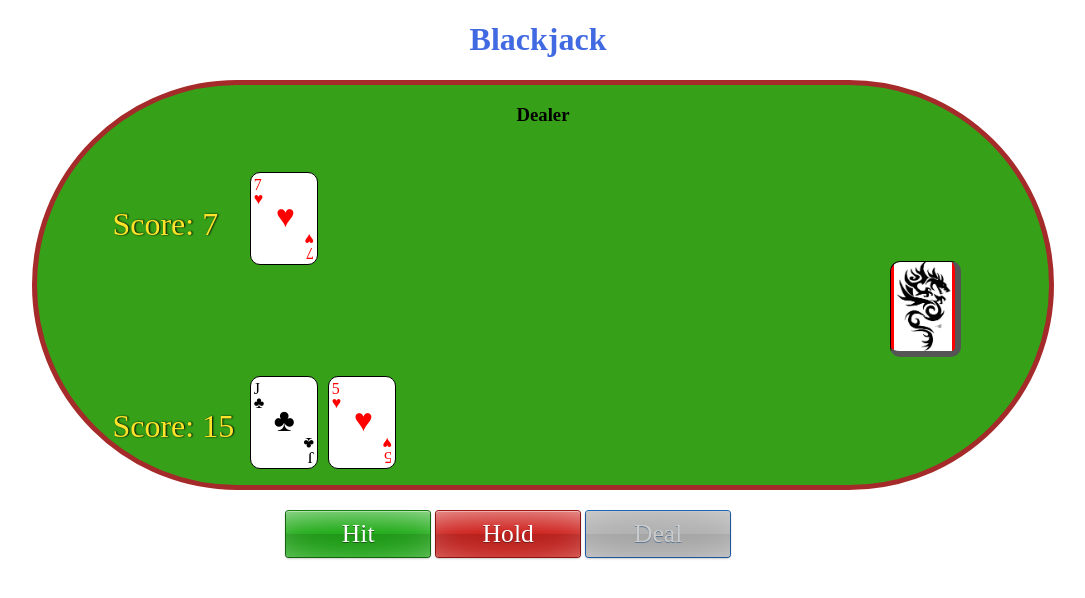
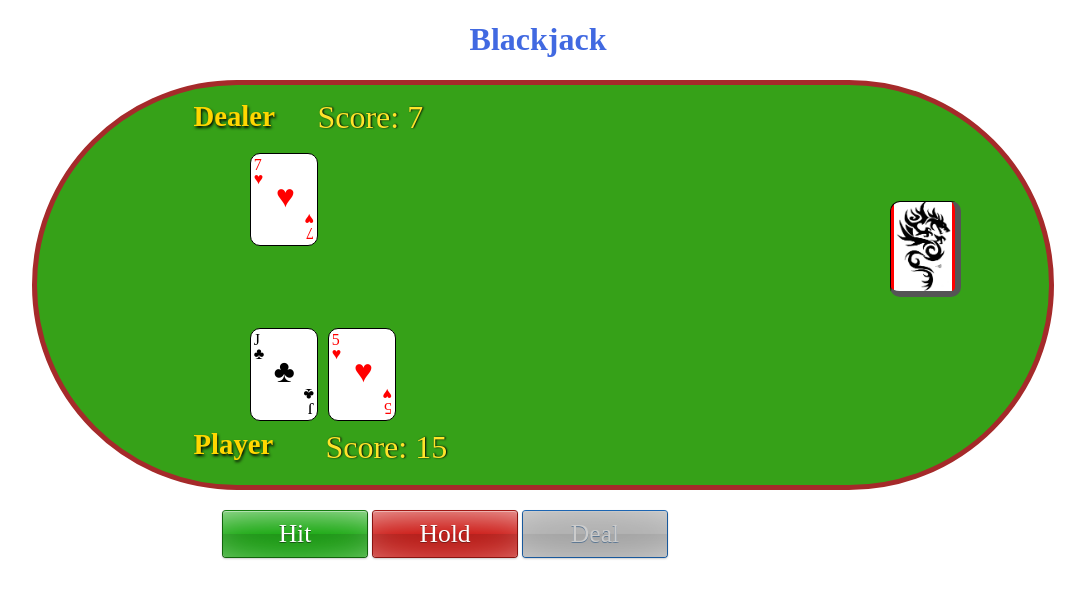
Before and after one commit to jbenkual/blackjack, a website built with webpack: page src/index.html in a window 1280 px wide. Both pictures are taken after a click on the element "Deal". Shown: the whole page, without its empty margins (102-1187 px from the left). Built offline with nearby package versions, Linux system fonts and the light colour scheme.

Commit message:
Switched elements to absolute position

```diff
--- a/src/css/index.css
+++ b/src/css/index.css
@@ -15,13 +15,26 @@ h1 {
 }
 
 h3 {
-  color: black;
+  position: absolute;
+  color: gold;
+  text-shadow: 1px 2px 3px black;
   text-align: center;
+  float: left;
+  margin-left: 156px;
+  margin-top: 15px;
+  font-size: 180%;
+
+}
+
+#name1 {
+  padding-top: 310px;
+
 }
 
 table {
   border-spacing: 10px;
   margin-left: 20%;
+  margin-top: 40px;
 }
 
 tr {
@@ -30,6 +43,10 @@ tr {
 td {
   width: 64px;
   height: 89px;
+}
+
+td.spacer {
+  height: 60px;
 }
 
 .card {
@@ -153,15 +170,20 @@ td {
 }
 
 .victory {
+  position: absolute;
   vertical-align: top;
   text-align: center;
   font-size: 150%;
   color: white;
+  text-shadow: 1px 1px black;
+  float:left;
+  padding-top: 180px;
+  padding-left: 340px;
 }
 
 .actionList {
    margin: auto;
-   width: 40%;
+   width: 50%;
    margin-top: 20px;
 }
 
@@ -170,25 +192,24 @@ td {
 }
 
 .score {
+  position: absolute;
   font-size: 200%;
   width: 150px;
   height: 50px;
   float: left;
   color: #FFE42A;
   text-shadow: 1px 0px 2px black;
+  padding-left: 280px;
+  /*margin-left: 500px;*/
 }
 
 #score1 {
-
-  margin-top: -57%;
-  margin-left: 50%;
-
+  padding-top: 330px;
 }
 
 #score2 {
-  margin-bottom: -200%;
-  margin-top: 32%;
-  margin-left: 50%;
+  /*margin-bottom: -200%;*/
+  /*margin-bottom: -200px;*/
 }
 .hidden {
   display: none;
--- a/src/index.html
+++ b/src/index.html
@@ -12,8 +12,10 @@
 		<div class="everything">
 			<div id="playArea">
 				<h3 id="name2">Dealer</h3>
-				<div class="iblock"><div id="score2" class="score hidden">Score:</div></div>
+				<div class="iblock"><div id="score2" class="score">Score:</div></div>
 				<div class="iblock" id="deckParent"><div id="deck" class="card back deck depthBorder"></div></div>
+				<div class="iblock"><div id="score1" class="score">Score:</div></div>
+				<h3 id="name1">Player</h3>
 				<table id="hand">
 					<tbody>
 						<tr id= "dealerRow">
@@ -26,8 +28,7 @@
 						</tr>
 					</tbody>
 				</table>
-				<div class="iblock"><div id="score1" class="score hidden">Score:</div></div>
-				<h3 id="name1">Player</h3>
+
 			</div>
 		</div>
 		<div class="actionList">
--- a/src/js/main.js
+++ b/src/js/main.js
@@ -14,6 +14,7 @@ let htmlSuits = {
 };
 
 let dom = {}; // Store DOM Elements
+let score = {"p1": 0, "p2": 0};
 
 let cardVals = ['A', 'K', "Q", 'J'];
 let cardSuits = ['S', 'H', "D", "C"];
@@ -69,8 +70,10 @@ let drawCard = (deck, player) => {
 };
 
 let reshuffle = () => {
+	console.log("reshuffle deck", deck.length, usedDeck.length);
 	deck.push.apply(deck, usedDeck.splice(0));
 	deck = _.shuffle(deck);
+	console.log("new deck length", deck.length);
 };
 
 let bust = (player) => victory(Object.keys(hands)[2-player[1]]);
@@ -130,17 +133,21 @@ let hold = () => {
 };
 
 let victory = (player) => {
-	console.log("v = " + player);
+	score[player]++;
 	let v = document.getElementById("victoryMessage");
 	if(player === "p1") {
+		dom.name1.innerHTML = "Player [" + score[player] + "]";
 		v.innerHTML = "You win!";
 	}
 	else if(player === "p2") {
+		dom.name2.innerHTML = "Dealer [" + score[player] + "]";
 		v.innerHTML = "You lose!";
 	}
 	else {
 		v.innerHTML = "Its a draw!";
 	}
+
+
 	resetButtons();
 };
 
@@ -150,8 +157,9 @@ let deal = () => {
 	}
 	resetTable();
 
-	//usedDeck = hands.p1.slice(0);
-	//usedDeck = hands.p2.slice(0);
+	usedDeck.push.apply(usedDeck, hands.p1.slice(0));
+	usedDeck.push.apply(usedDeck, hands.p2.slice(0));
+	console.log(deck.length);
 	if(deck.length < 150) {
 		reshuffle();
 	}
@@ -220,7 +228,6 @@ let createCard = (card, player) => {
 	tr.appendChild(td);
 	td.className = "hidden";
 	setTimeout(() => {
-		console.log("test");
 		td.className = "card";
 	}, 700 - 64 * hands[player].length);
 
@@ -265,7 +272,7 @@ let deckClick = (player) => {
 	newDeck.className = "card back deck " + animation;
 	dom.deckParent.appendChild(newDeck);
 	setTimeout(function() {
-		newDeck.className = "hidden";
+		dom.deckParent.removeChild(newDeck)
 	}, 680 - 80 * slot);
 };
 
@@ -307,6 +314,8 @@ window.onload = function() {
 	dom.victoryMessage = document.getElementById("victoryMessage");
 	dom.score1 = document.getElementById("score1");
 	dom.score2 = document.getElementById("score2");
+	dom.name1 = document.getElementById("name1");
+	dom.name2 = document.getElementById("name2");
 
 
 	dom.deckParent = document.getElementById("deckParent");
```
